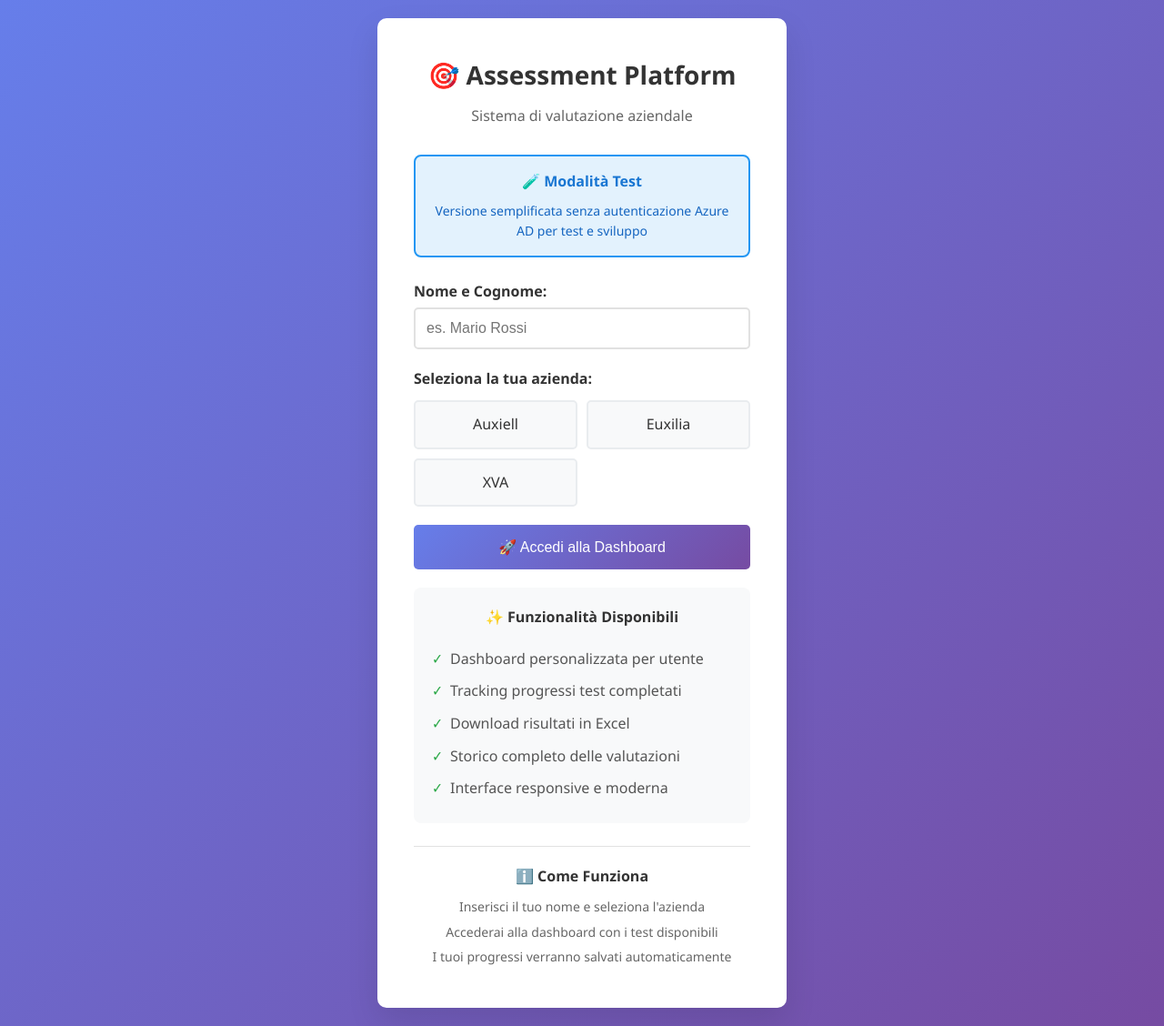
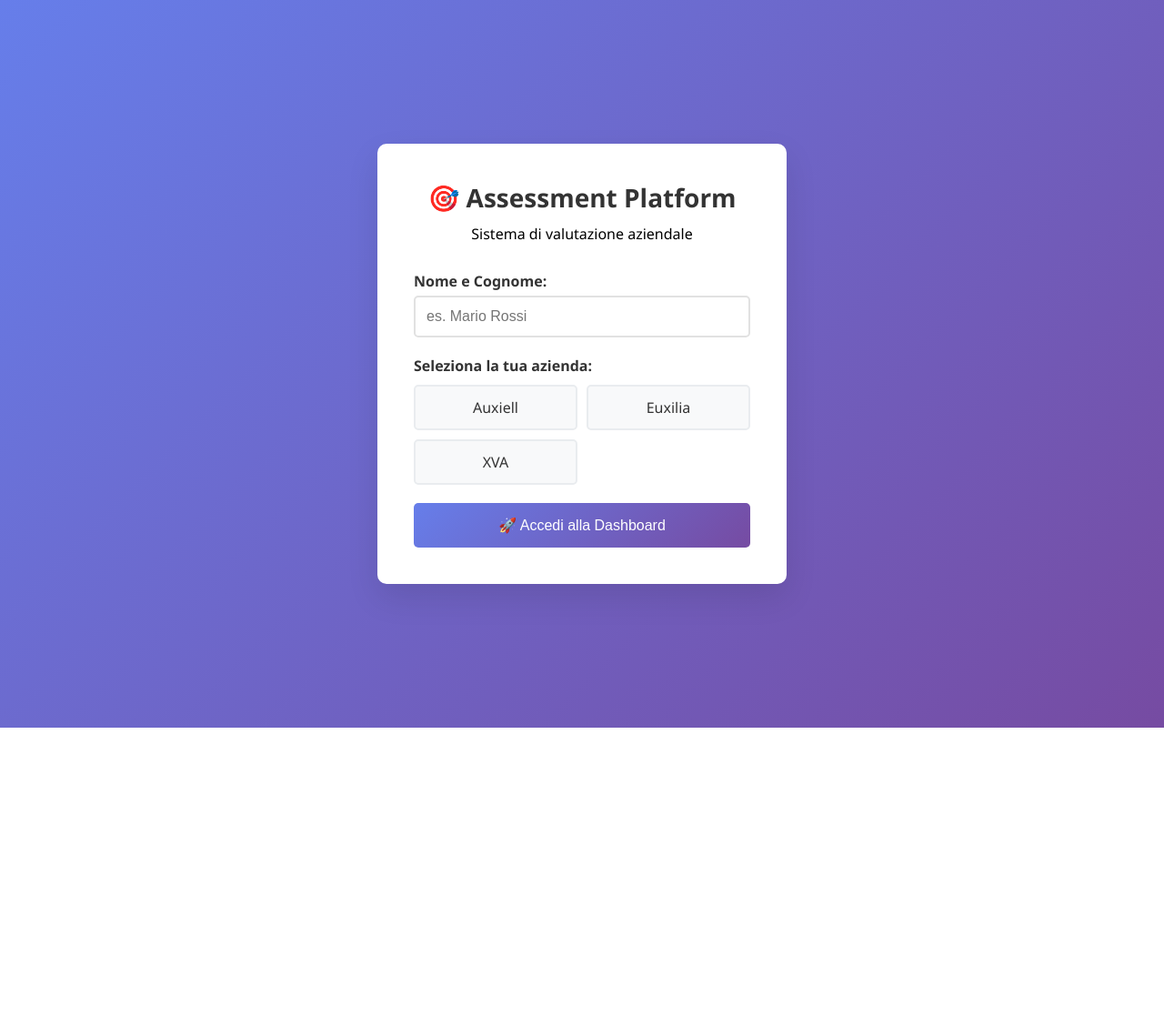
Before and after one commit to matteo-farinelli/azure-deploy, a Flask app: page /login in a window 1280 px wide. Shown: the whole page at 91% size. After the commit the page ends 800 px from the top, so only its background shows below. Run offline with Flask 3, Linux system fonts and the light colour scheme.

Commit message:
Update simple_login.html

```diff
--- a/templates/simple_login.html
+++ b/templates/simple_login.html
@@ -13,8 +13,6 @@
 
         body {
             font-family: 'Segoe UI', Tahoma, Geneva, Verdana, sans-serif;
-            line-height: 1.6;
-            color: #333;
             background: linear-gradient(135deg, #667eea 0%, #764ba2 100%);
             min-height: 100vh;
             display: flex;
@@ -43,33 +41,6 @@
             margin-bottom: 10px;
         }
 
-        .logo-section p {
-            color: #666;
-            font-size: 16px;
-            margin-bottom: 20px;
-        }
-
-        .test-mode-notice {
-            background: #e3f2fd;
-            border: 2px solid #2196f3;
-            border-radius: 8px;
-            padding: 15px;
-            margin-bottom: 25px;
-            text-align: center;
-        }
-
-        .test-mode-notice h3 {
-            color: #1976d2;
-            margin-bottom: 8px;
-            font-size: 16px;
-        }
-
-        .test-mode-notice p {
-            color: #1565c0;
-            font-size: 14px;
-            margin: 0;
-        }
-
         .form-group {
             margin-bottom: 20px;
         }
@@ -87,12 +58,6 @@
             border: 2px solid #e1e1e1;
             border-radius: 5px;
             font-size: 16px;
-            transition: border-color 0.3s;
-        }
-
-        .form-control:focus {
-            outline: none;
-            border-color: #667eea;
         }
 
         .company-grid {
@@ -132,17 +97,6 @@
             background: #667eea;
             color: white;
             border-color: #667eea;
-            transform: translateY(-2px);
-            box-shadow: 0 4px 12px rgba(102, 126, 234, 0.3);
-        }
-
-        .company-option label:hover {
-            background: #e9ecef;
-            transform: translateY(-1px);
-        }
-
-        .company-option input[type="radio"]:checked + label:hover {
-            background: #5a6fd8;
         }
 
         .btn {
@@ -153,20 +107,7 @@
             border: none;
             border-radius: 5px;
             font-size: 16px;
-            font-weight: 500;
             cursor: pointer;
-            transition: transform 0.2s, box-shadow 0.2s;
-        }
-
-        .btn:hover {
-            transform: translateY(-2px);
-            box-shadow: 0 5px 15px rgba(102, 126, 234, 0.4);
-        }
-
-        .btn:disabled {
-            opacity: 0.6;
-            cursor: not-allowed;
-            transform: none;
         }
 
         .alert {
@@ -187,69 +128,6 @@
             color: #155724;
             border: 1px solid #c3e6cb;
         }
-
-        .help-section {
-            margin-top: 25px;
-            padding-top: 20px;
-            border-top: 1px solid #e1e1e1;
-            text-align: center;
-        }
-
-        .help-section h4 {
-            color: #333;
-            margin-bottom: 10px;
-            font-size: 16px;
-        }
-
-        .help-section p {
-            color: #666;
-            font-size: 14px;
-            margin-bottom: 5px;
-        }
-
-        .features-list {
-            background: #f8f9fa;
-            border-radius: 8px;
-            padding: 20px;
-            margin-top: 20px;
-        }
-
-        .features-list h4 {
-            color: #333;
-            margin-bottom: 15px;
-            text-align: center;
-        }
-
-        .features-list ul {
-            list-style: none;
-            padding: 0;
-        }
-
-        .features-list li {
-            padding: 5px 0;
-            color: #555;
-            position: relative;
-            padding-left: 20px;
-        }
-
-        .features-list li:before {
-            content: "✓";
-            position: absolute;
-            left: 0;
-            color: #28a745;
-            font-weight: bold;
-        }
-
-        @media (max-width: 480px) {
-            .login-container {
-                padding: 25px;
-                margin: 10px;
-            }
-
-            .company-grid {
-                grid-template-columns: 1fr;
-            }
-        }
     </style>
 </head>
 <body>
@@ -257,11 +135,6 @@
         <div class="logo-section">
             <h1>🎯 Assessment Platform</h1>
             <p>Sistema di valutazione aziendale</p>
-        </div>
-
-        <div class="test-mode-notice">
-            <h3>🧪 Modalità Test</h3>
-            <p>Versione semplificata senza autenticazione Azure AD per test e sviluppo</p>
         </div>
 
         {% with messages = get_flashed_messages(with_categories=true) %}
@@ -274,7 +147,7 @@
             {% endif %}
         {% endwith %}
 
-        <form method="POST" id="loginForm">
+        <form method="POST">
             <div class="form-group">
                 <label for="name">Nome e Cognome:</label>
                 <input type="text" id="name" name="name" class="form-control"
@@ -295,64 +168,6 @@
 
             <button type="submit" class="btn">🚀 Accedi alla Dashboard</button>
         </form>
-
-        <div class="features-list">
-            <h4>✨ Funzionalità Disponibili</h4>
-            <ul>
-                <li>Dashboard personalizzata per utente</li>
-                <li>Tracking progressi test completati</li>
-                <li>Download risultati in Excel</li>
-                <li>Storico completo delle valutazioni</li>
-                <li>Interface responsive e moderna</li>
-            </ul>
-        </div>
-
-        <div class="help-section">
-            <h4>ℹ️ Come Funziona</h4>
-            <p>Inserisci il tuo nome e seleziona l'azienda</p>
-            <p>Accederai alla dashboard con i test disponibili</p>
-            <p>I tuoi progressi verranno salvati automaticamente</p>
-        </div>
     </div>
-
-    <script>
-        document.getElementById('loginForm').addEventListener('submit', function(e) {
-            const name = document.getElementById('name').value.trim();
-            const company = document.querySelector('input[name="company"]:checked');
-
-            if (!name) {
-                e.preventDefault();
-                alert('Per favore, inserisci il tuo nome');
-                return;
-            }
-
-            if (name.length < 2) {
-                e.preventDefault();
-                alert('Il nome deve essere di almeno 2 caratteri');
-                return;
-            }
-
-            if (!company) {
-                e.preventDefault();
-                alert('Per favore, seleziona un\'azienda');
-                return;
-            }
-        });
-
-        // Aggiungi animazioni alle opzioni azienda
-        document.querySelectorAll('.company-option input[type="radio"]').forEach(radio => {
-            radio.addEventListener('change', function() {
-                // Rimuovi selezione precedente
-                document.querySelectorAll('.company-option label').forEach(label => {
-                    label.style.transform = '';
-                });
-
-                // Anima la selezione corrente
-                if (this.checked) {
-                    this.nextElementSibling.style.transform = 'translateY(-2px)';
-                }
-            });
-        });
-    </script>
 </body>
 </html>
```
